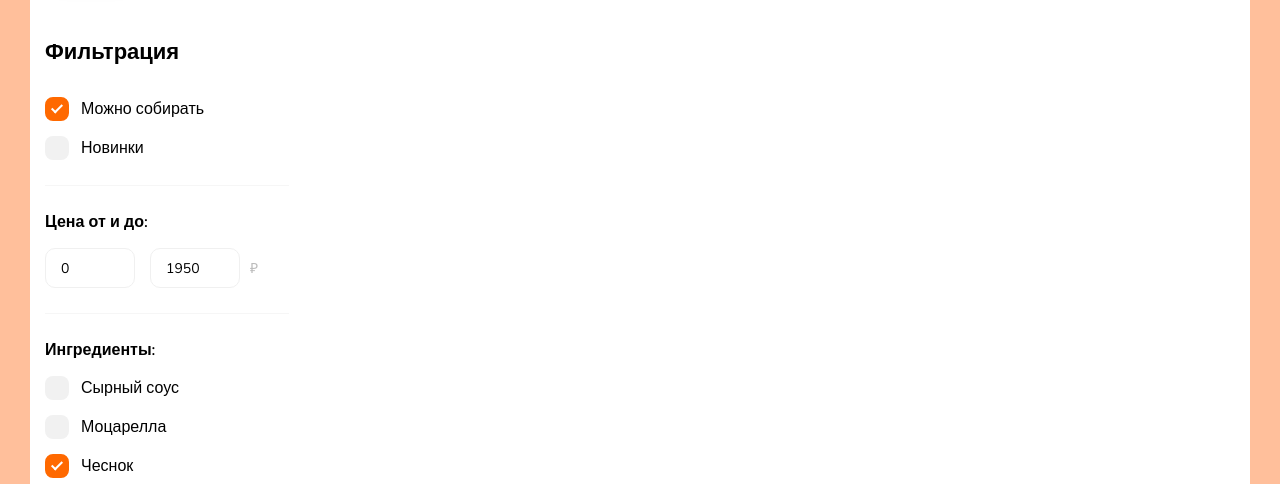
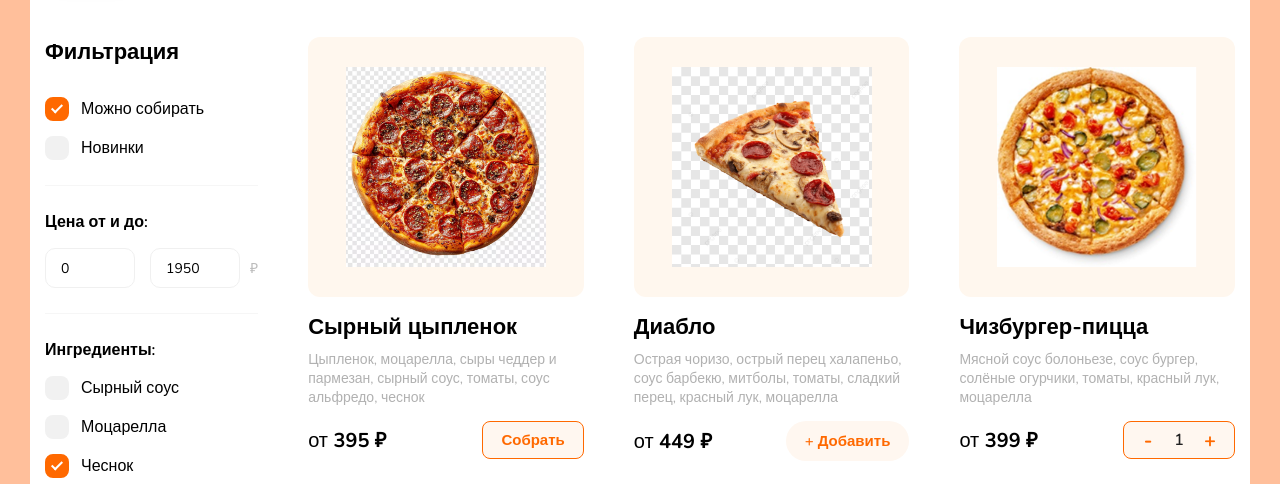
Before and after one commit to jakhongir20/REACT-Pizza, a website: page #src/index.html in a window 1280 px wide. Shown: the part 316-800 px from the top of the page. Drawn offline with nearby package versions, Linux system fonts and the light colour scheme; files that its build step writes are made by us from their sources; files whose address does not match are found by name.

Commit message:
feat: product cards

```diff
--- /dev/null
+++ b/#src/_section-product-cards.html
@@ -0,0 +1,59 @@
+<section class="product-cards">
+  <div class="product-cards__row">
+    <div class="product-cards__col">
+      <div class="product-card">
+        <div class="product-card__img-wrap">
+          <img src="img/product1.png" alt="Сырный цыпленок" class="product-card__img">
+          <!-- <span class="product-card__badge">🔥</span> -->
+        </div>
+        <div class="product-card__content">
+          <h3 class="product-card__title">Сырный цыпленок</h3>
+          <p class="product-card__desc">Цыпленок, моцарелла, сыры чеддер и пармезан, сырный соус, томаты, соус альфредо,
+            чеснок</p>
+          <div class="product-card__bottom">
+            <span class="product-card__price"><span>от</span> 395 ₽</span>
+            <button class="product-card__customize">Собрать</button>
+          </div>
+        </div>
+      </div>
+    </div>
+    <div class="product-cards__col">
+      <div class="product-card">
+        <div class="product-card__img-wrap">
+          <img src="img/image.png" alt="Диабло" class="product-card__img">
+        </div>
+        <div class="product-card__content">
+          <h3 class="product-card__title">Диабло</h3>
+          <p class="product-card__desc">Острая чоризо, острый перец халапеньо, соус барбекю, митболы, томаты, сладкий
+            перец,
+            красный лук, моцарелла</p>
+          <div class="product-card__bottom">
+            <span class="product-card__price"><span>от</span> 449 ₽</span>
+            <button class="product-card__add btn btn--default btn--small">+ Добавить</button>
+          </div>
+        </div>
+      </div>
+    </div>
+    <div class="product-cards__col">
+      <div class="product-card">
+        <div class="product-card__img-wrap">
+          <img src="img/product3.png" alt="Чизбургер-пицца" class="product-card__img">
+        </div>
+        <div class="product-card__content">
+          <h3 class="product-card__title">Чизбургер-пицца</h3>
+          <p class="product-card__desc">Мясной соус болоньезе, соус бургер, солёные огурчики, томаты, красный лук,
+            моцарелла
+          </p>
+          <div class="product-card__bottom">
+            <span class="product-card__price"><span>от</span> 399 ₽</span>
+            <div class="product-card__counter">
+              <button class="product-card__counter-btn" type="button">-</button>
+              <span class="product-card__counter-value">1</span>
+              <button class="product-card__counter-btn" type="button">+</button>
+            </div>
+          </div>
+        </div>
+      </div>
+    </div>
+  </div>
+</section>
--- a/#src/index.html
+++ b/#src/index.html
@@ -18,7 +18,10 @@
     @@include('_header.html')
     @@include('_section-category.html')
     <div class="_container">
-      @@include('_section-filter.html')
+      <main class="main">
+        @@include('_section-filter.html')
+        @@include('_section-product-cards.html')
+      </main>
     </div>
 
   </div>
--- a/#src/scss/base/_btn.scss
+++ b/#src/scss/base/_btn.scss
@@ -25,6 +25,7 @@
   }
   &--default {
     background-color: #fffaf4;
+    border-color: transparent !important;
   }
   &--primary {
     background-color: $color2;
@@ -40,6 +41,12 @@
     width: 18px;
     height: 18px;
   }
+  &--small {
+    height: 40px;
+    border-radius: 28px !important;
+    padding: 11px 17px;
+  }
+
   @media (max-width: $md3+px) {
     font-size: 14px;
     padding: 10px;
--- a/#src/scss/components/_filter.scss
+++ b/#src/scss/components/_filter.scss
@@ -1,6 +1,8 @@
 .filter {
-  width: 244px;
   padding-bottom: 50px;
+  @media (min-width: $md4+px) {
+    width: 244px;
+  }
   &__title {
     font-size: 22px;
     font-weight: 700;
--- /dev/null
+++ b/#src/scss/components/_product-cards.scss
@@ -0,0 +1,150 @@
+.product-cards {
+  &__row {
+    @include flexbox();
+    flex-wrap: wrap;
+    margin: 0 -25px;
+    @media (max-width: $md2+px) {
+      margin: 0 -15px;
+    }
+    @media (max-width: $md3+px) {
+      margin: 0;
+    }
+  }
+  &__col {
+    flex: 0 1 33.333%;
+    padding: 0 25px;
+    @media (max-width: $md1+px) {
+      flex: 0 1 50%;
+      margin-bottom: 50px;
+      &:last-child {
+        margin-bottom: 0;
+      }
+    }
+    @media (max-width: $md2+px) {
+      margin-bottom: 20px;
+      padding: 0 15px;
+    }
+    @media (max-width: $md3+px) {
+      flex: 0 1 100%;
+      padding: 0;
+    }
+  }
+}
+
+.product-card {
+  background: #fff;
+  display: flex;
+
+  flex-direction: column;
+  align-items: center;
+  transition: box-shadow 0.2s;
+
+  &__img-wrap {
+    position: relative;
+    width: 100%;
+    padding: 30px;
+    height: 260px;
+    border-radius: 12px;
+    margin-bottom: 15px;
+    background: #fff7ee;
+    @include flexbox();
+    align-items: center;
+    justify-content: center;
+  }
+  &__img {
+    width: 100%;
+    height: 100%;
+    object-fit: contain;
+  }
+  &__badge {
+    position: absolute;
+    top: 12px;
+    right: 12px;
+    background: #fff;
+    color: #ff6900;
+    font-size: 18px;
+    border-radius: 50%;
+    padding: 4px 8px;
+    font-weight: 700;
+    box-shadow: 0 2px 8px rgba(255, 105, 0, 0.08);
+  }
+  &__content {
+    width: 100%;
+    text-align: left;
+  }
+  &__title {
+    font-size: 22px;
+    font-weight: 700;
+    margin-bottom: 8px;
+  }
+  &__desc {
+    font-size: 14px;
+    color: #b1b1b1;
+    margin-bottom: 14px;
+    min-height: 38px;
+    font-weight: 400;
+  }
+  &__bottom {
+    display: flex;
+    align-items: center;
+    justify-content: space-between;
+    gap: 10px;
+  }
+  &__price {
+    font-size: 20px;
+    font-weight: 700;
+    span {
+      font-weight: 400;
+    }
+  }
+  &__customize,
+  &__add {
+    background: #fff7f0;
+    color: #ff6900;
+    border: 1px solid #ff6900;
+    border-radius: 8px;
+    padding: 8px 18px;
+    font-size: 15px;
+    font-weight: 600;
+    cursor: pointer;
+    transition: background 0.2s, color 0.2s;
+    &:hover {
+      background: #ff6900;
+      color: #fff;
+    }
+  }
+  &__add {
+  }
+  &__counter {
+    display: flex;
+    align-items: center;
+    gap: 8px;
+    background: #fff7f0;
+    border-radius: 8px;
+    padding: 4px 10px;
+    border: 1px solid #ff6900;
+  }
+  &__counter-btn {
+    background: transparent;
+    border: none;
+    color: #ff6900;
+    font-size: 20px;
+    font-weight: 700;
+    cursor: pointer;
+    width: 28px;
+    height: 28px;
+    border-radius: 50%;
+    transition: background 0.2s;
+    &:hover {
+      background: #ff6900;
+      color: #fff;
+    }
+  }
+  &__counter-value {
+    font-size: 16px;
+    font-weight: 600;
+    color: #222;
+    min-width: 18px;
+    text-align: center;
+  }
+}
--- a/#src/scss/style.scss
+++ b/#src/scss/style.scss
@@ -6,8 +6,8 @@ $mw: 1240;
 $md1: $mw + 10;
 $md2: 991.98;
 $md3: 767.98;
-$md4: 479.98;
-$md5: 399.98;
+$md4: 639.98;
+$md5: 479.98;
 
 $color1: #000000;
 $color2: #fe5f00;
@@ -43,8 +43,19 @@ $color-gray: #666;
 @import 'components/_header';
 @import 'components/_category-bar';
 @import 'components/_filter';
+@import 'components/_product-cards';
 // ====================================== MAIN CONTENT ============================================================================
 .wrapper {
   background-color: #ffffff;
   border-radius: 20px;
+  padding-bottom: 50px;
 }
+.main {
+  gap: 50px;
+  @media (max-width: $md2+px) {
+    gap: 30px;
+  }
+  @media (min-width: $md4+px) {
+    @include flexbox();
+  }
+}
```
Also changed, not shown: #src/img/product1.png (added), #src/img/product2.jpg (added), #src/img/product3.png (added), dist/css/style.css, dist/css/style.min.css, dist/img/image.png (added), dist/img/product1.png (added), dist/img/product2.jpg (added), dist/img/product2.png (added), dist/img/product2.svg (added), dist/img/product3.png (added), dist/index.html.
